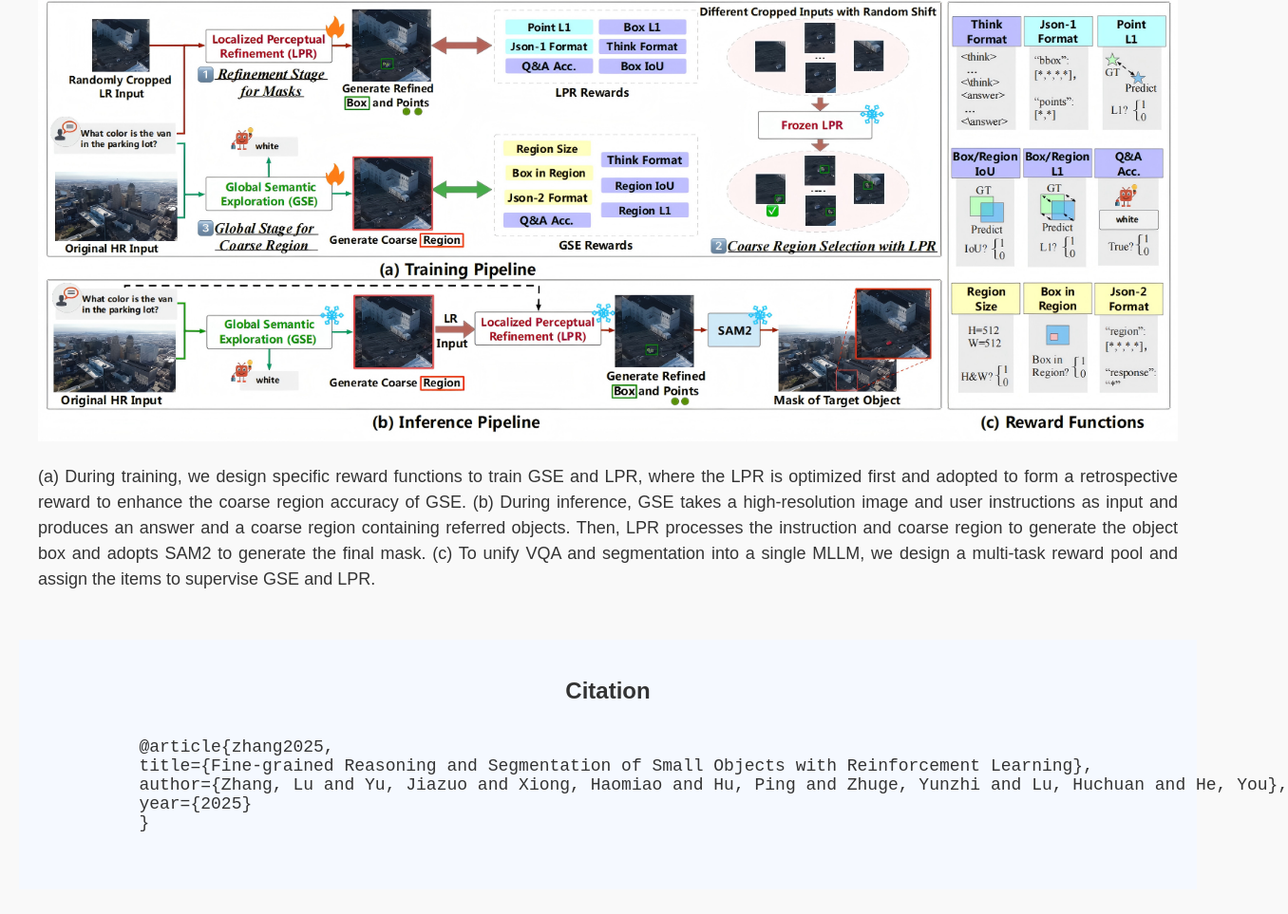
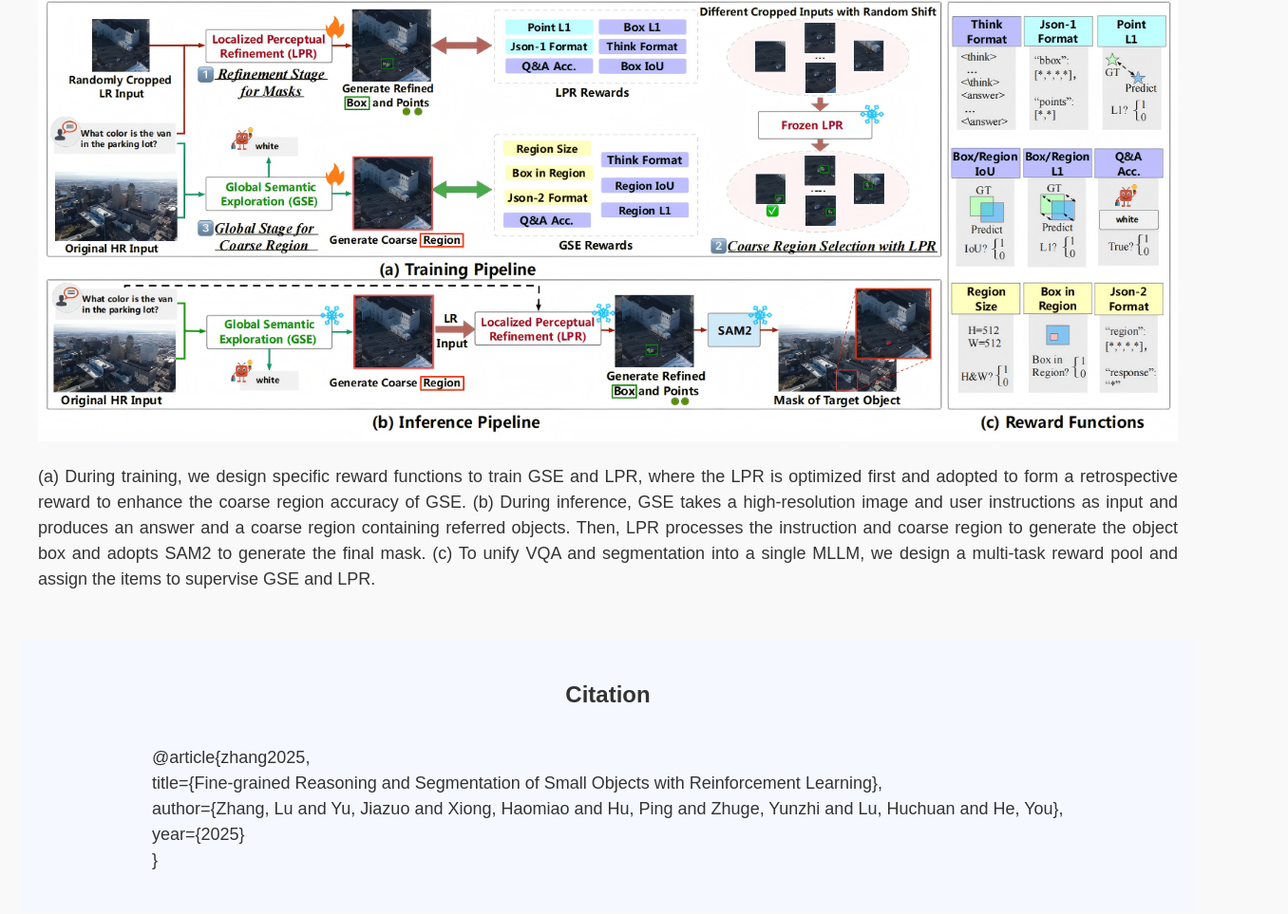
Before and after one commit to IIAU-ZhangLu/FINERS, a plain HTML site: page index.html in a window 1280 px wide. Shown: the part 3779-4742 px from the top of the page at 95% size, 1356 px wide, since content can reach past the window. Drawn offline with nearby package versions, Linux system fonts and the light colour scheme.

Commit message:
Update index.html

```diff
--- a/index.html
+++ b/index.html
@@ -240,9 +240,10 @@
 	    padding: 20px;
         }
 		.citation-content {
-	    max-width:1200px;
+	    max-width:1000px;
 	    margin:0 auto;
 	    padding: 20px;
+		line-height:1.5;
         }
 		.citation-content h2 {
 	    font-wight:700;
@@ -265,7 +266,8 @@
 	    padding:20px;
 	    margin:0 auto;
 	    font-size:18px;
-	    max-width:1200px;
+	    max-width:1000px;
+		text-align:left;
 	}
 
     /* 上方效果图轮播容器 */
@@ -405,13 +407,13 @@
         <div class="abstract-bg2">
 	  <div class="citation-content">
             <h2>Citation</h2>
-            <pre class="citation"     >
-	@article{zhang2025,
-        title={Fine-grained Reasoning and Segmentation of Small Objects with Reinforcement Learning},
-        author={Zhang, Lu and Yu, Jiazuo and Xiong, Haomiao and Hu, Ping and Zhuge, Yunzhi and Lu, Huchuan and He, You},
-        year={2025}
-	}
-	    </pre>
+            <p class="citation">
+				@article{zhang2025,<br>
+        		title={Fine-grained Reasoning and Segmentation of Small Objects with Reinforcement Learning},<br>
+        		author={Zhang, Lu and Yu, Jiazuo and Xiong, Haomiao and Hu, Ping and Zhuge, Yunzhi and Lu, Huchuan and He, You},<br>
+        		year={2025}<br>
+				}
+	    	</p>
 	  </div>
         </div>
    <script src="https://code.jquery.com/jquery-3.6.0.min.js"></script>
```
